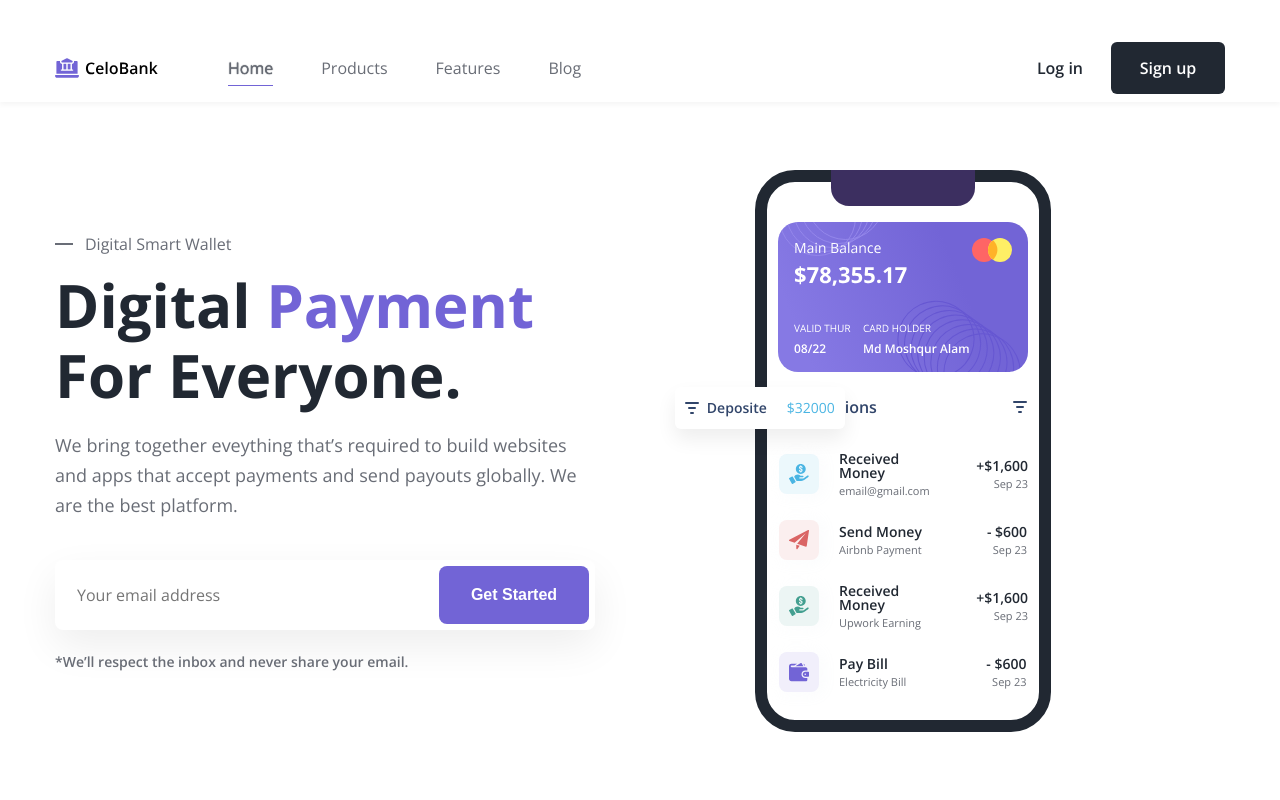
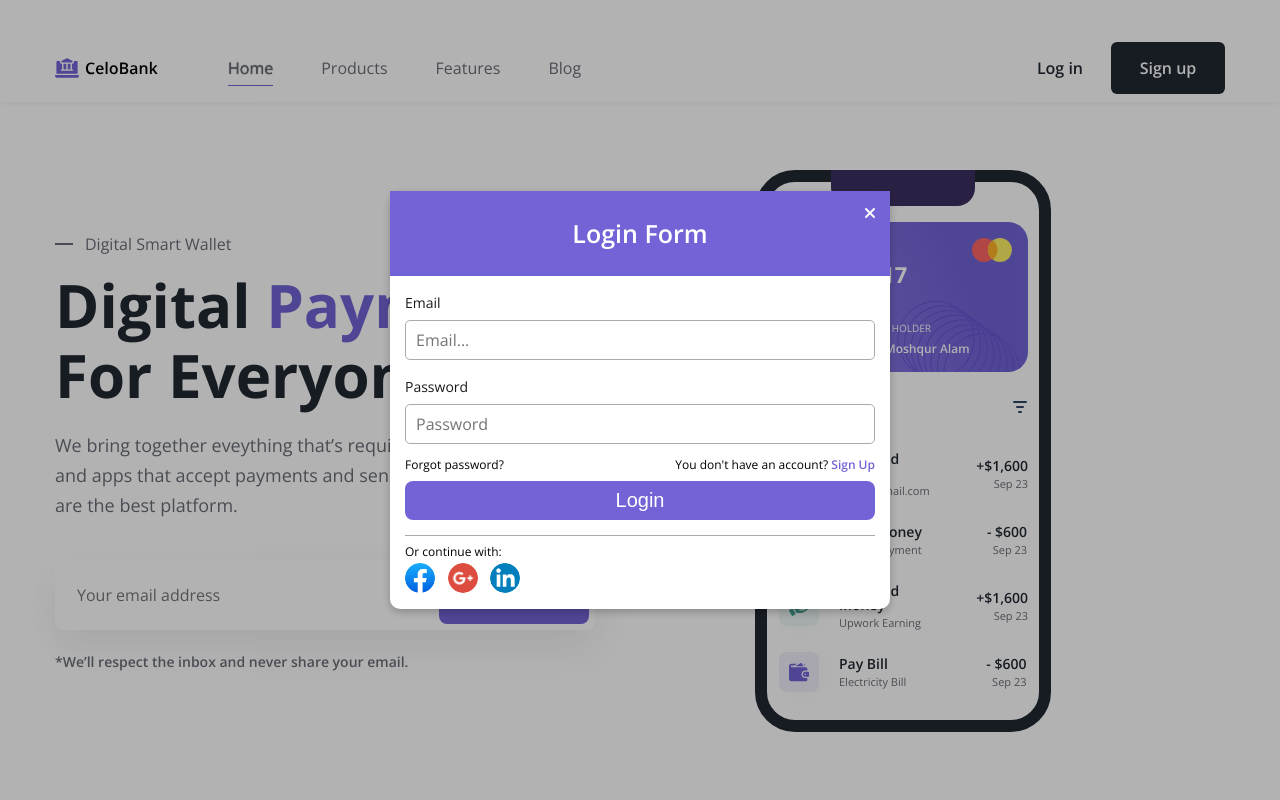
Before and after one commit to tomioruyuu/f8-project-05, a plain HTML site: page index.html in a window 1280 px wide. Both pictures are taken after a click on the link "Log in". Shown: the top 800 px of the page. Drawn offline with nearby package versions, Linux system fonts and the light colour scheme.

Commit message:
finished modal login

```diff
--- a/assets/css/style.css
+++ b/assets/css/style.css
@@ -17,8 +17,6 @@ html {
   font-size: 62.5%;
   scroll-padding-top: 200px;
 }
-
-
 
 /* common */
 :root {
@@ -1170,3 +1168,172 @@ a {
   font-weight: 400;
   line-height: 1.75; /* 175% */
 }
+
+/* MODAL LOGIN */
+.modal-in {
+  position: fixed;
+  display: none;
+  justify-content: center;
+  align-items: center;
+  top: 0;
+  z-index: 10;
+  width: 100vw;
+  height: 100vh;
+  background: rgba(0, 0, 0, 0.3);
+}
+
+.add {
+  display: flex;
+}
+
+@keyframes fadeInTop {
+  from {
+    transform: translateY(-100px);
+    opacity: 0;
+  }
+  to {
+    transform: translateY(0);
+    opacity: 1;
+  }
+}
+
+.modal-in__content {
+  position: relative;
+  background-color: #fff;
+  width: 500px;
+  box-shadow: rgba(0, 0, 0, 0.24) 0px 3px 8px;
+  border-radius: 10px;
+  animation: fadeInTop 0.5s linear;
+}
+
+.main-blog--item__content-heading {
+  text-align: center;
+  padding: 30px;
+  background: #7264d6;
+  font-size: 25px;
+  font-weight: 600;
+  color: #fff;
+}
+
+.login-form {
+  padding: 0 15px 15px;
+}
+
+.login__form-item {
+  margin-top: 20px;
+  display: flex;
+  flex-direction: column;
+  gap: 10px;
+}
+
+.close-form__icon {
+ position: absolute;
+ top: 0;
+ right: 0;
+ padding: 14px;
+ font-size: 16px;
+ color:  #fff;
+}
+
+.close-form__icon:hover {
+  cursor: pointer;
+  background-color: #dfe2e8;
+  color: #7264d6;
+}
+
+.login__form-item label {
+  font-size: 14px;
+  color: rgba(0, 0, 0, 0.9);
+  font-weight: 400;
+  cursor: pointer;
+}
+
+.login__form-item input {
+  font-size: 16px;
+  padding: 8px 10px;
+  outline: none;
+  border-radius: 5px;
+  border: 1px solid #aaa;
+  transition: 0.2s;
+}
+
+.login__form-item input:hover {
+  border-color: #7264d6;
+}
+
+.login__form-item input:focus {
+  border-color: #7264d6;
+}
+
+.modal-item__content--infor {
+  display: flex;
+  align-items: center;
+  justify-content: space-between;
+}
+
+.modal-item__content--infor .forgot,
+.modal-item__content--infor .signIn {
+  margin-top: 15px;
+  font-size: 12px;
+  font-weight: 400;
+}
+
+.modal-item__content--infor .toSignUpform {
+  color: #7264d6;
+  font-weight: 600;
+  cursor: pointer;
+}
+
+.login-form .forgot:hover {
+  cursor: pointer;
+  text-decoration: underline;
+  color: #7264d6;
+}
+
+.login-btn {
+  margin-top: 10px;
+  border: none;
+  outline: none;
+  width: 100%;
+  border-radius: 8px;
+  padding: 8px 0;
+  text-align: center;
+  font-size: 20px;
+  font-weight: 500;
+  background: #7264d6;
+  color: #fff;
+  cursor: pointer;
+}
+
+.login-btn:hover {
+  opacity: 0.9;
+}
+
+/* ANOTHER LOGIN */
+.another-login {
+  border-top: 1px solid #aaa;
+  margin-top: 15px;
+  padding-top: 10px;
+}
+
+.another-login p {
+  font-size: 12px;
+  margin-bottom: 5px;
+}
+
+.another-login img {
+  width: 30px;
+  height: 30px;
+  object-fit: cover;
+  object-position: center;
+  border-radius: 50%;
+}
+
+.another-login img:hover  {
+  opacity: 0.8;
+  cursor: pointer;
+}
+
+.another-login img + img {
+  margin-left: 10px;
+}
--- a/index.html
+++ b/index.html
@@ -24,10 +24,26 @@
     <link rel="stylesheet" href="./assets/css/style.css" />
 
     <!-- LINK FAVICON -->
-    <link rel="apple-touch-icon" sizes="57x57" href="./assets/favicon/apple-icon-57x57.png" />
-    <link rel="apple-touch-icon" sizes="60x60" href="./assets/favicon/apple-icon-60x60.png" />
-    <link rel="apple-touch-icon" sizes="72x72" href="./assets/favicon/apple-icon-72x72.png" />
-    <link rel="apple-touch-icon" sizes="76x76" href="./assets/favicon/apple-icon-76x76.png" />
+    <link
+      rel="apple-touch-icon"
+      sizes="57x57"
+      href="./assets/favicon/apple-icon-57x57.png"
+    />
+    <link
+      rel="apple-touch-icon"
+      sizes="60x60"
+      href="./assets/favicon/apple-icon-60x60.png"
+    />
+    <link
+      rel="apple-touch-icon"
+      sizes="72x72"
+      href="./assets/favicon/apple-icon-72x72.png"
+    />
+    <link
+      rel="apple-touch-icon"
+      sizes="76x76"
+      href="./assets/favicon/apple-icon-76x76.png"
+    />
     <link
       rel="apple-touch-icon"
       sizes="114x114"
@@ -59,13 +75,37 @@
       sizes="192x192"
       href="./assets/favicon/android-icon-192x192.png"
     />
-    <link rel="icon" type="image/png" sizes="32x32" href="./assets/favicon/favicon-32x32.png" />
-    <link rel="icon" type="image/png" sizes="96x96" href="./assets/favicon/favicon-96x96.png" />
-    <link rel="icon" type="image/png" sizes="16x16" href="./assets/favicon/favicon-16x16.png" />
+    <link
+      rel="icon"
+      type="image/png"
+      sizes="32x32"
+      href="./assets/favicon/favicon-32x32.png"
+    />
+    <link
+      rel="icon"
+      type="image/png"
+      sizes="96x96"
+      href="./assets/favicon/favicon-96x96.png"
+    />
+    <link
+      rel="icon"
+      type="image/png"
+      sizes="16x16"
+      href="./assets/favicon/favicon-16x16.png"
+    />
     <link rel="manifest" href="./assets/favicon/manifest.json" />
     <meta name="msapplication-TileColor" content="#ffffff" />
     <meta name="msapplication-TileImage" content="/ms-icon-144x144.png" />
     <meta name="theme-color" content="#ffffff" />
+
+    <!-- LINT FONT AWESOME -->
+    <link
+      rel="stylesheet"
+      href="https://cdnjs.cloudflare.com/ajax/libs/font-awesome/6.4.2/css/all.min.css"
+      integrity="sha512-z3gLpd7yknf1YoNbCzqRKc4qyor8gaKU1qmn+CShxbuBusANI9QpRohGBreCFkKxLhei6S9CQXFEbbKuqLg0DA=="
+      crossorigin="anonymous"
+      referrerpolicy="no-referrer"
+    />
 
     <title>CeloBank</title>
   </head>
@@ -720,7 +760,48 @@
 
     <div class="modal-in">
       <div class="modal-in__content">
-        <h2>Log in</h2>
+        <h2 class="main-blog--item__content-heading">Login Form</h2>
+        <form action="" class="login-form">
+          <div class="login__form-item">
+            <label for="email-login">Email</label>
+            <input
+              type="email"
+              id="email-login"
+              class="email-login"
+              placeholder="Email..."
+              name="email"
+            />
+          </div>
+
+          <div class="login__form-item">
+            <label for="password-login">Password</label>
+            <input
+              type="password"
+              id="password-login"
+              class="password-login"
+              placeholder="Password"
+              name="email"
+            />
+          </div>
+
+          <div class="modal-item__content--infor">
+            <p class="forgot">Forgot password?</p>
+            <p class="signIn">You don't have an account? <label for="" class="toSignUpform">Sign Up</label></p>
+          </div>
+
+          <button class="login-btn">Login</button>
+
+          <div class="another-login">
+            <p>Or continue with:</p>
+            <img src="./assets/img/face.jpg" alt="" />
+            <img src="./assets/img/gg.png" alt="" />
+            <img src="./assets/img/linkedin.png" alt="" />
+          </div>
+
+          <div class="close-form">
+            <i class="fa-solid fa-xmark close-form__icon"></i>
+          </div>
+        </form>
       </div>
     </div>
 
--- a/main.js
+++ b/main.js
@@ -2,7 +2,26 @@ let $ = document.querySelector.bind(document)
 let $$ = document.querySelectorAll.bind(document)
 
 {
+  // hien modal
   let loginBtn = $(".accounts")
+  let loginModal = $(".modal-in")
   loginBtn.onclick = function() {
+    loginModal.classList.add("add")
+  }
+
+  // xoa modal
+  function remove() {
+    loginModal.classList.remove("add")
+  }
+
+  let closeBtn = $(".close-form__icon")
+  closeBtn.addEventListener("click", remove)
+
+  loginModal.onclick = function() {
+    this.addEventListener("click", remove)
+  }
+
+  $(".modal-in__content").onclick = function(e) {
+    e.stopPropagation()
   }
 }
```
Also changed, not shown: assets/img/face.jpg (added), assets/img/gg.png (added), assets/img/img.png (added), assets/img/linkedin.png (added).
